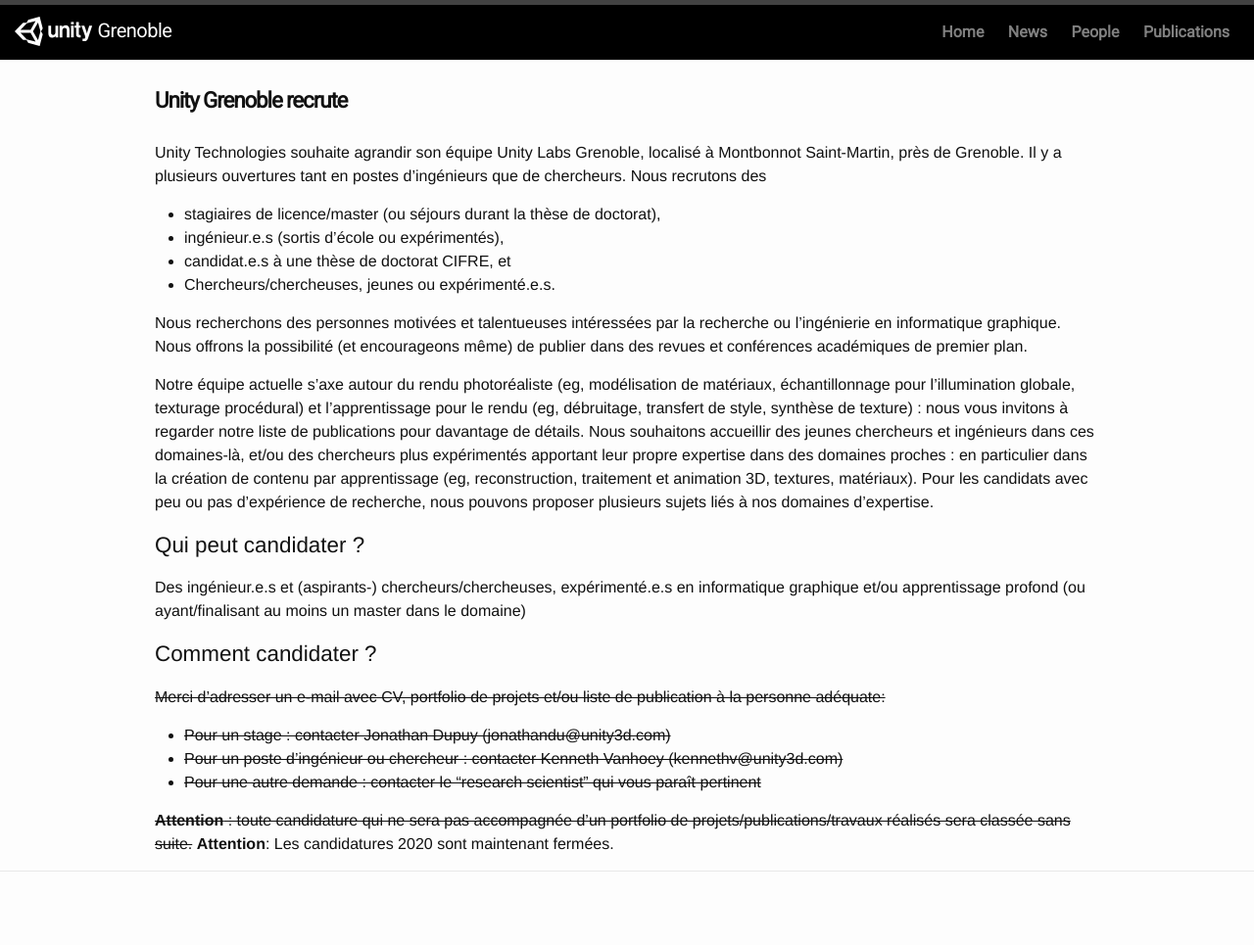
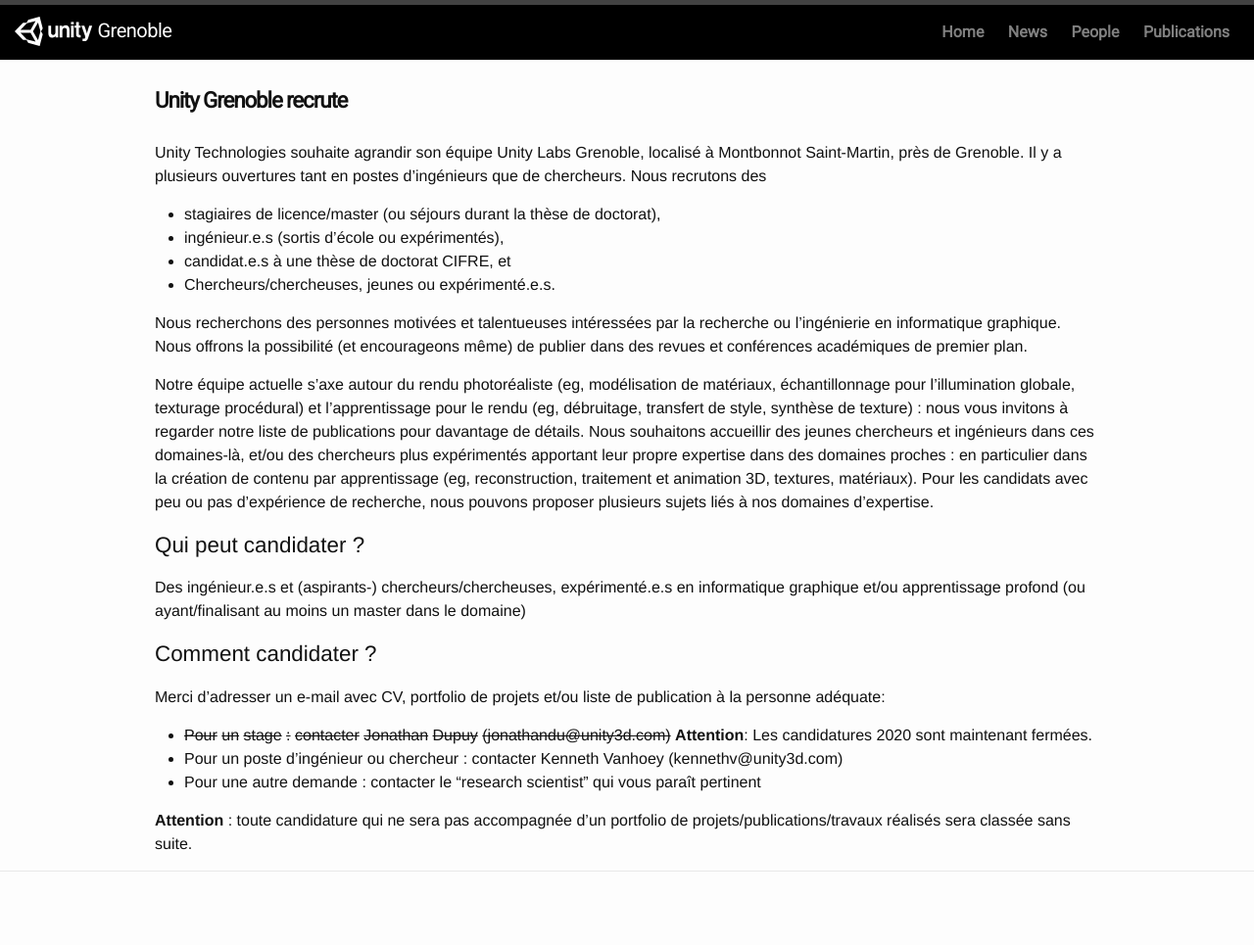
Before and after one commit to unity-grenoble/website, a Jekyll site: the page built from _posts/2019-09-17-news-looking-for-talent.markdown, in a window 1280 px wide. Shown: the whole page at 98% size. Built offline with Jekyll 4.4.1, drawn with Linux system fonts in a browser that asks for light colours.

Commit message:
updated recruitment page

```diff
--- a/_posts/2019-09-17-news-looking-for-talent.markdown
+++ b/_posts/2019-09-17-news-looking-for-talent.markdown
@@ -23,10 +23,9 @@
 Des ingénieur.e.s et (aspirants-) chercheurs/chercheuses, expérimenté.e.s en informatique graphique et/ou apprentissage profond (ou ayant/finalisant au moins un master dans le domaine)
 
 ##### Comment candidater ?
-~~Merci d'adresser un e-mail avec CV, portfolio de projets et/ou liste de publication à la personne adéquate:~~
-* ~~Pour un stage : contacter Jonathan Dupuy (jonathandu@unity3d.com)~~
-* ~~Pour un poste d'ingénieur ou chercheur : contacter Kenneth Vanhoey (kennethv@unity3d.com)~~
-* ~~Pour une autre demande : contacter le "research scientist" qui vous paraît pertinent~~
+Merci d'adresser un e-mail avec CV, portfolio de projets et/ou liste de publication à la personne adéquate:
+* ~~Pour~~ ~~un~~ ~~stage~~ ~~:~~ ~~contacter~~ ~~Jonathan~~ ~~Dupuy~~ ~~(jonathandu@unity3d.com)~~ **Attention**: Les candidatures 2020 sont maintenant fermées.
+* Pour un poste d'ingénieur ou chercheur : contacter Kenneth Vanhoey (kennethv@unity3d.com)
+* Pour une autre demande : contacter le "research scientist" qui vous paraît pertinent
 
-~~**Attention** : toute candidature qui ne sera pas accompagnée d'un portfolio de projets/publications/travaux réalisés sera classée sans suite.~~
-**Attention**: Les candidatures 2020 sont maintenant fermées.
+**Attention** : toute candidature qui ne sera pas accompagnée d'un portfolio de projets/publications/travaux réalisés sera classée sans suite.
```
